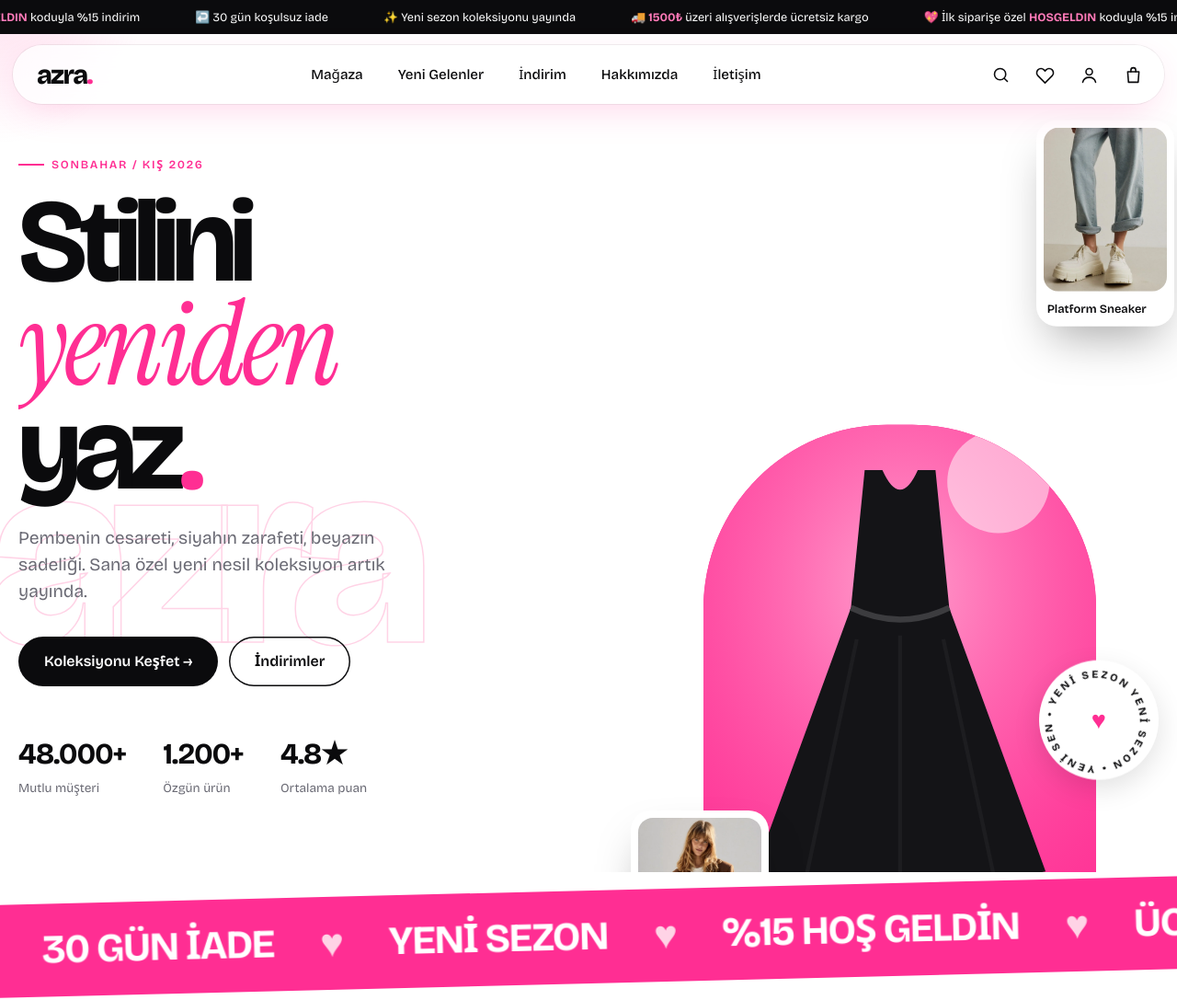
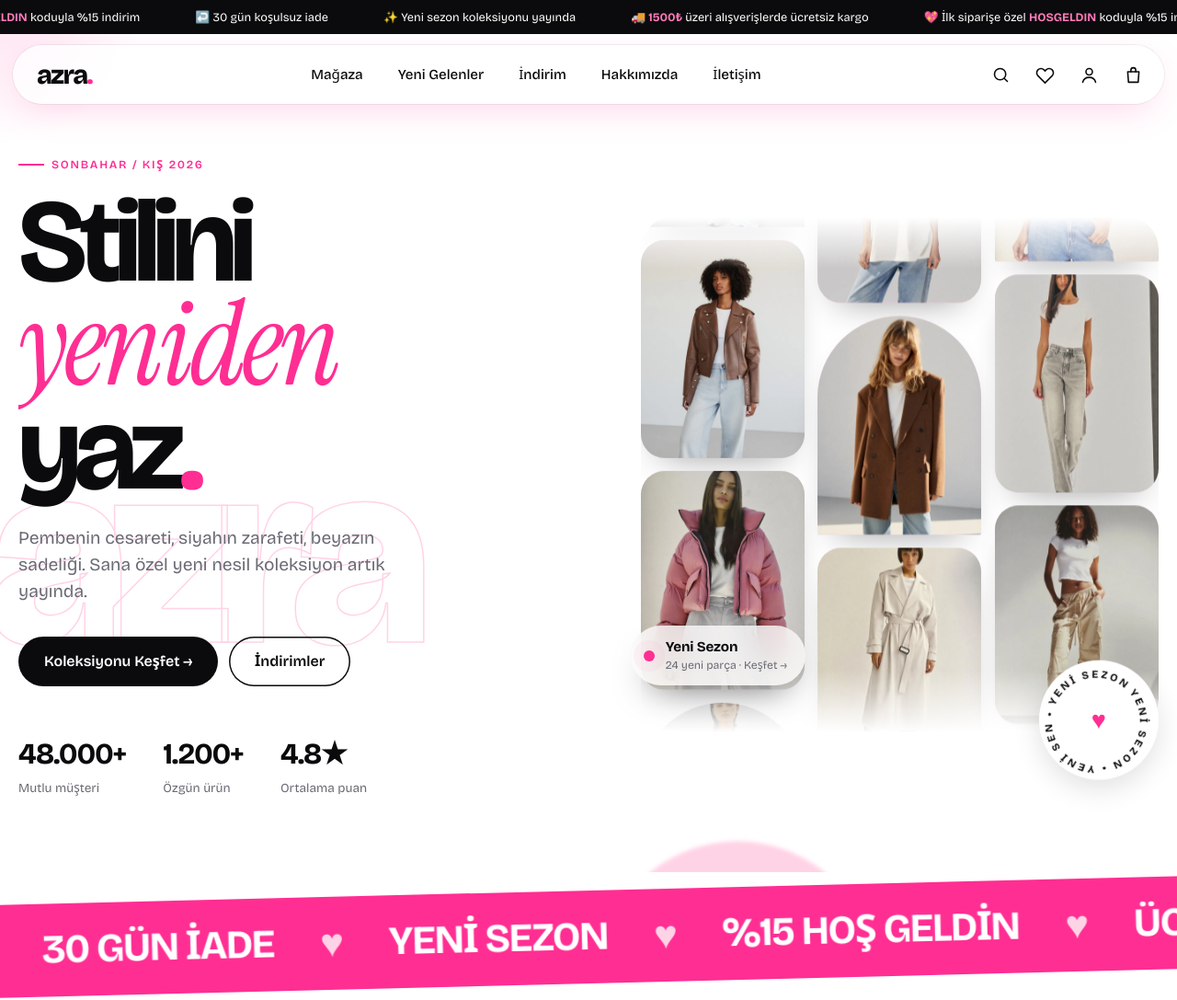
Before and after one commit to vasquenos/AZRA-web, a plain HTML site: page index.html in a window 1280 px wide. Shown: the top 1087 px of the page at 92% size. Drawn offline with nearby package versions, Linux system fonts and the light colour scheme.

Commit message:
Yeni hero: zıt yönde akan üç sütunlu fotoğraf şeridi, cam efektli Yeni Sezon etiketi
Co-Authored-By: Claude Sonnet 5.5 <noreply@anthropic.com>

```diff
--- a/css/style.css
+++ b/css/style.css
@@ -112,19 +112,33 @@ h2.title{font-size:clamp(2rem,5vw,3.8rem);margin:10px 0 0}
 .hero-stats b{display:block;font-size:2rem;letter-spacing:-.04em}.hero-stats span{font-size:.85rem;color:var(--grey)}
 .hero-vis{position:relative;height:min(640px,70vh)}
 .blob{position:absolute;border-radius:50%;filter:blur(2px)}
-.hv-main{position:absolute;inset:6% 12% 0 12%;border-radius:200px 200px 28px 28px;background:var(--pink);overflow:hidden}
-.hv-main svg{width:100%;height:100%}
-.hv-card{position:absolute;width:150px;border-radius:22px;overflow:hidden;box-shadow:0 25px 50px -15px rgba(0,0,0,.35);background:#fff;padding:8px}
-.hv-card .im{border-radius:16px;overflow:hidden;aspect-ratio:3/4}
-.hv-card small{display:block;padding:8px 4px 2px;font-weight:600;font-size:.8rem}
-.hv-1{left:-2%;top:12%}.hv-2{right:-3%;bottom:10%}
+.hv-cols{position:absolute;inset:0;display:grid;grid-template-columns:repeat(3,1fr);gap:14px;overflow:hidden;border-radius:34px;-webkit-mask-image:linear-gradient(transparent,#000 10%,#000 88%,transparent);mask-image:linear-gradient(transparent,#000 10%,#000 88%,transparent)}
+.hv-col{display:flex;flex-direction:column;animation:hvUp 46s linear infinite;will-change:transform}
+.hv-col.c1{animation-name:hvDown;animation-duration:54s;margin-top:-60px}
+.hv-col.c2{animation-duration:62s;margin-top:-20px}
+.hv-cols:hover .hv-col{animation-play-state:paused}
+.hv-set{display:flex;flex-direction:column;flex:none}
+@keyframes hvUp{to{transform:translateY(-50%)}}
+@keyframes hvDown{from{transform:translateY(-50%)}to{transform:translateY(0)}}
+.hv-tile{position:relative;display:block;flex:none;aspect-ratio:3/4;margin-bottom:14px;border-radius:26px;overflow:hidden;background:var(--soft);box-shadow:0 18px 40px -22px rgba(0,0,0,.45)}
+.hv-set .hv-tile:nth-child(3n+1){border-radius:999px 999px 26px 26px}
+.hv-tile svg{width:100%;height:100%;display:block;transition:transform .8s var(--ease)}
+.hv-tile:hover svg{transform:scale(1.06)}
+.hv-tag{position:absolute;left:10px;right:10px;bottom:10px;padding:7px 12px;border-radius:999px;background:rgba(255,255,255,.82);backdrop-filter:blur(10px);-webkit-backdrop-filter:blur(10px);font-size:.72rem;font-weight:600;white-space:nowrap;overflow:hidden;text-overflow:ellipsis;opacity:0;transform:translateY(8px);transition:.35s var(--ease)}
+.hv-tile:hover .hv-tag,.hv-tile:focus-visible .hv-tag{opacity:1;transform:none}
+.hv-chip{position:absolute;left:-2%;bottom:9%;z-index:3;display:flex;align-items:center;gap:12px;padding:12px 20px 12px 14px;border-radius:999px;background:rgba(255,255,255,.78);backdrop-filter:blur(14px);-webkit-backdrop-filter:blur(14px);box-shadow:0 20px 40px -18px rgba(0,0,0,.4);transition:transform .4s var(--ease)}
+.hv-chip:hover{transform:translateY(-4px)}
+.hv-chip i{width:12px;height:12px;border-radius:50%;background:var(--pink);box-shadow:0 0 0 0 rgba(255,46,147,.55);animation:hvPulse 2s infinite}
+.hv-chip b{display:block;font-size:.95rem;letter-spacing:-.01em}.hv-chip small{display:block;font-size:.76rem;color:var(--grey)}
+@keyframes hvPulse{70%{box-shadow:0 0 0 12px rgba(255,46,147,0)}100%{box-shadow:0 0 0 0 rgba(255,46,147,0)}}
+@media(prefers-reduced-motion:reduce){.hv-col{animation:none}}
 .spin{position:absolute;right:2%;top:2%;width:130px;height:130px;animation:rot 18s linear infinite}
 .spin text{font-size:11.5px;font-weight:700;letter-spacing:.22em;fill:var(--ink)}
 @keyframes rot{to{transform:rotate(360deg)}}
 .spinwrap{position:absolute;right:0;top:0;width:130px;height:130px;display:grid;place-items:center;background:#fff;border-radius:50%;box-shadow:0 10px 30px rgba(0,0,0,.12)}
 .spinwrap::after{content:"♥";position:absolute;color:var(--pink);font-size:1.7rem}
 .bgword{position:absolute;left:-1%;bottom:-3vw;font-size:22vw;font-weight:800;letter-spacing:-.08em;color:transparent;-webkit-text-stroke:1.5px var(--soft);white-space:nowrap;pointer-events:none;z-index:-1;line-height:1}
-@media(max-width:900px){.hero-grid{grid-template-columns:1fr;min-height:0}.hero-vis{height:480px}.hv-card{width:110px}}
+@media(max-width:900px){.hero-grid{grid-template-columns:1fr;min-height:0}.hero-vis{height:480px}.hv-chip{left:8px;bottom:12px}.spinwrap{width:96px;height:96px;right:6px}.spin{width:96px;height:96px}}
 
 /* marquee band */
 .band{background:var(--pink);color:#fff;overflow:hidden;padding:18px 0;transform:rotate(-1.4deg);margin:20px -20px;white-space:nowrap}
--- a/index.html
+++ b/index.html
@@ -20,10 +20,9 @@
    <div class="hero-stats rv" style="--d:.6s"><div><b data-count="48000" data-suf="+">0</b><span>Mutlu müşteri</span></div><div><b data-count="1200" data-suf="+">0</b><span>Özgün ürün</span></div><div><b>4.8★</b><span>Ortalama puan</span></div></div>
   </div>
   <div class="hero-vis rv z">
-   <div class="blob" data-speed=".08" style="width:260px;height:260px;background:var(--soft);left:-6%;bottom:-4%"></div>
-   <div class="hv-main" data-speed=".04" id="hv-main"></div>
-   <div class="hv-card hv-1" data-speed=".12"><div class="im" id="hv1"></div><small>Oversize Blazer</small></div>
-   <div class="hv-card hv-2" data-speed="-.08"><div class="im" id="hv2"></div><small>Platform Sneaker</small></div>
+   <div class="blob" data-speed=".08" style="width:300px;height:300px;background:var(--soft);left:-8%;bottom:-6%"></div>
+   <div class="hv-cols" id="hv-cols" aria-label="Yeni sezon ürünleri"></div>
+   <a class="hv-chip" href="products.html?f=new"><i></i><span><b>Yeni Sezon</b><small>24 yeni parça · Keşfet →</small></span></a>
    <div class="spinwrap" data-speed=".1"><svg class="spin" viewBox="0 0 130 130"><defs><path id="cp" d="M65 65m-48 0a48 48 0 1 1 96 0a48 48 0 1 1-96 0"/></defs><text><textPath href="#cp">YENİ SEZON • YENİ SEN • YENİ SEZON •</textPath></text></svg></div>
   </div>
  </div>
--- a/js/pages.js
+++ b/js/pages.js
@@ -27,8 +27,13 @@ PAGES.home = () => {
     return `<a class="cat rv" style="--d:${i * .07}s" href="products.html?cat=${c.id}">${pArt(p, ci, i + 1)}<span>${c.name} →</span></a>`;
   }).join('');
   $('#insta').innerHTML = [0, 5, 9, 14, 2, 17].map((i, k) => `<a href="product.html?id=${PRODUCTS[i].id}" class="rv" style="--d:${k * .06}s">${pArt(PRODUCTS[i], k % PRODUCTS[i].colors.length, k + 2)}</a>`).join('');
-  $('#hv-main').innerHTML = art('dress', '#141417', 0, { bg: '#ff2e93' });
-  $('#hv1').innerHTML = pArt(PRODUCTS[1], 1, 1); $('#hv2').innerHTML = pArt(PRODUCTS[7], 2, 0);
+  /* hero: üç sütunlu, zıt yönde akan fotoğraf şeridi (her sütun kesintisiz döngü için iki kez basılır) */
+  const hvIds = [[1, 12, 17, 23, 5, 9], [2, 7, 14, 21, 10, 19], [3, 13, 16, 22, 11, 6]];
+  $('#hv-cols').innerHTML = hvIds.map((ids, c) => {
+    const tiles = ids.map((id, k) => { const p = byId(id), ci = (c + k) % p.colors.length;
+      return `<a class="hv-tile" href="product.html?id=${p.id}" tabindex="-1">${pArt(p, ci)}<span class="hv-tag">${esc(p.name)} · ${fmt(p.price)}</span></a>`; }).join('');
+    return `<div class="hv-col c${c}"><div class="hv-set">${tiles}</div><div class="hv-set" aria-hidden="true">${tiles}</div></div>`;
+  }).join('');
   $('#promo-art').innerHTML = art('jacket', '#141417', 1, { bg: 'none' });
   const nf = $('#news-form');
   nf.onsubmit = e => { e.preventDefault(); toast('Bültene kayıt oldun 💖 <b>AZRA10</b> kodun e-postanda!'); nf.reset(); };
```
